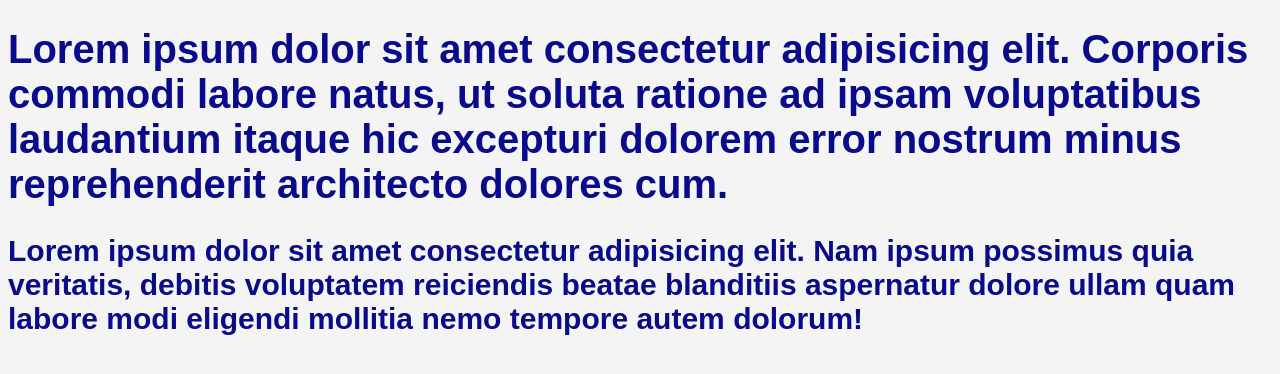
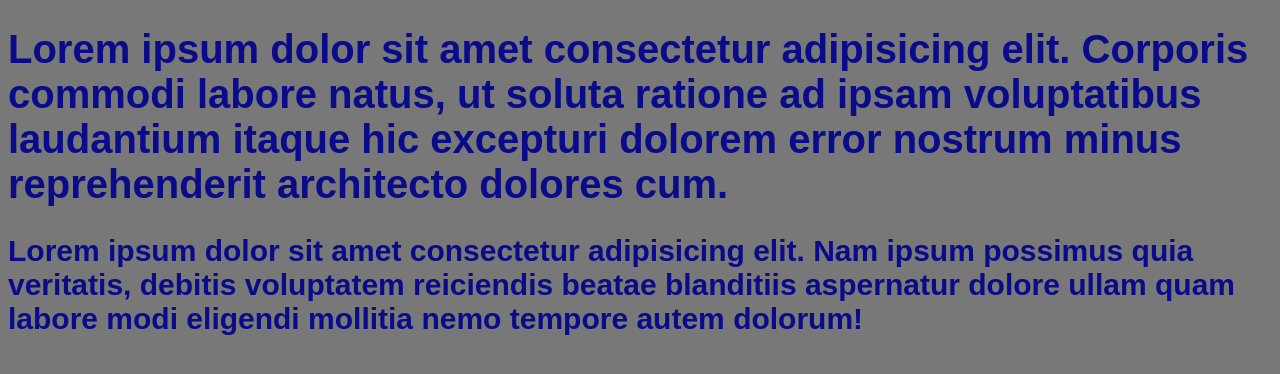
Before and after one commit to mendessouza09-spec/mendes, a plain HTML site: page index.html in a window 1280 px wide. Drawn offline with Linux system fonts and the light colour scheme.

Commit message:
troca de cor

```diff
--- a/index.html
+++ b/index.html
@@ -8,7 +8,7 @@
       body{
         font-family: Arial, Helvetica, sans-serif;
         font-size: 20px;
-        background-color: #f4f4f4;
+        background-color: #1f1d1d98;
         color: #090b8a;
       }
     </style>
```
